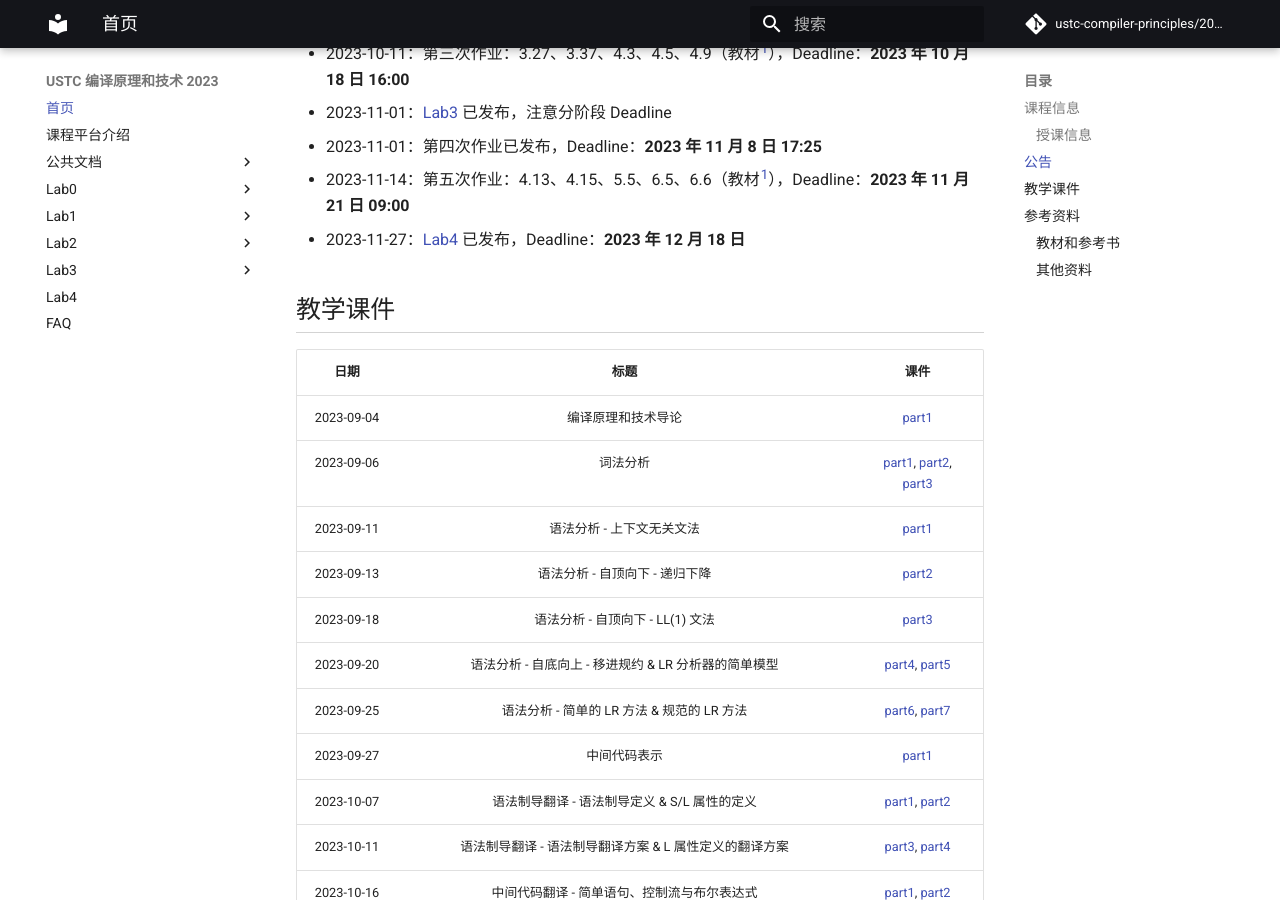
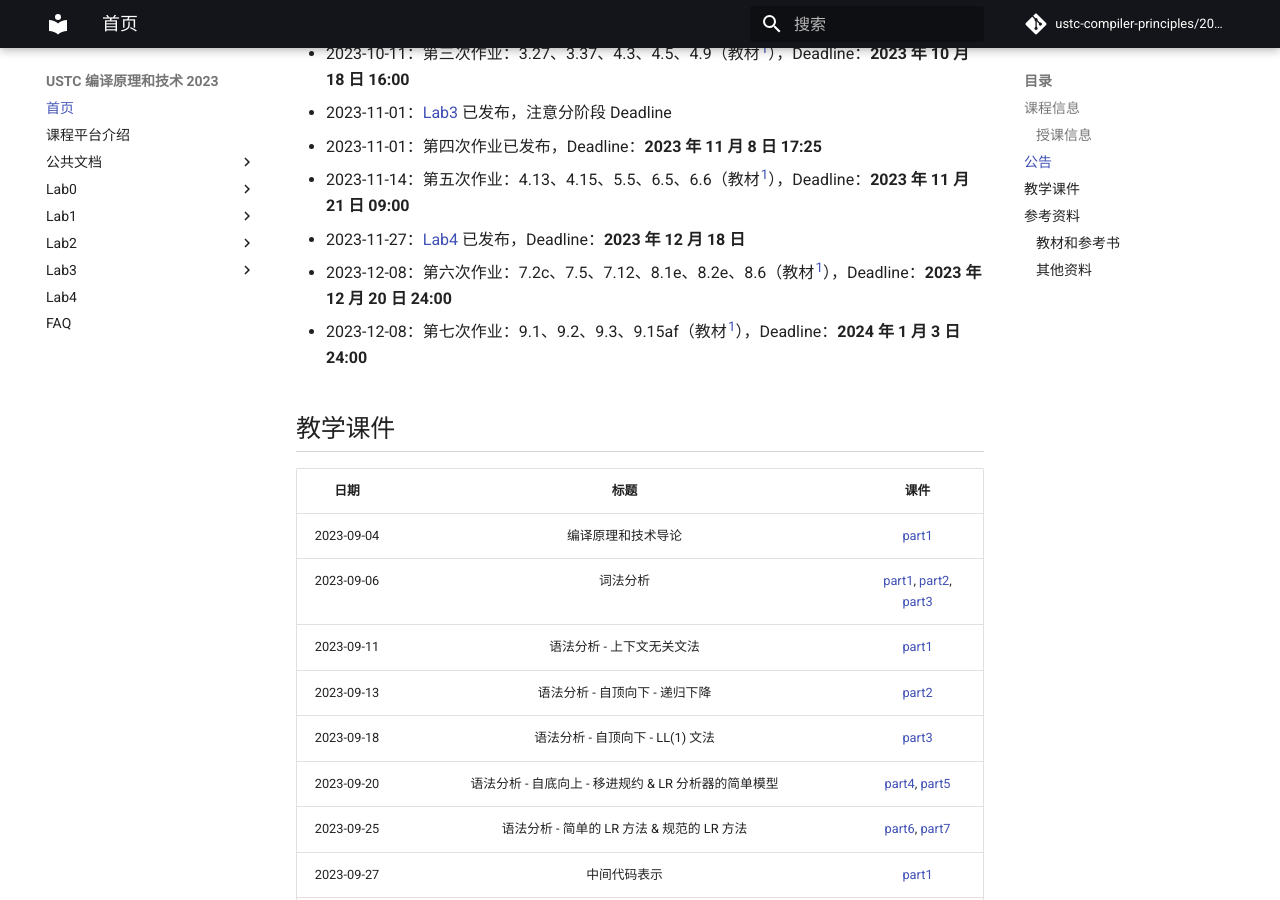
Before and after one commit to ustc-compiler-principles/2023, an MkDocs documentation site: the page built from docs/README.md, in a window 1280 px wide and 900 px high, scrolled down 1247 px. Built offline with MkDocs 1.6.1 and Material for MkDocs 9.7.7, drawn with Linux system fonts in a browser that asks for light colours; comment, search, counter and statistics services are not loaded.

Commit message:
Update README.md

```diff
--- a/docs/README.md
+++ b/docs/README.md
@@ -40,6 +40,8 @@
 - 2023-11-01：第四次作业已发布，Deadline：**2023 年 11 月 8 日 17:25**
 - 2023-11-14：第五次作业：4.13、4.15、5.5、6.5、6.6（教材[<sup>1</sup>](#textbook)），Deadline：**2023 年 11 月 21 日 09:00**
 - 2023-11-27：[Lab4](lab4/index.md) 已发布，Deadline：**2023 年 12 月 18 日**
+- 2023-12-08：第六次作业：7.2c、7.5、7.12、8.1e、8.2e、8.6（教材[<sup>1</sup>](#textbook)），Deadline：**2023 年 12 月 20 日 24:00**
+- 2023-12-08：第七次作业：9.1、9.2、9.3、9.15af（教材[<sup>1</sup>](#textbook)），Deadline：**2024 年 1 月 3 日 24:00**
 
 ## 教学课件
 
```
